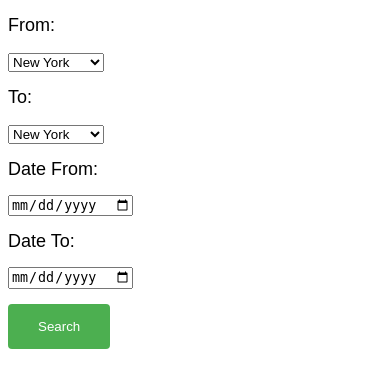
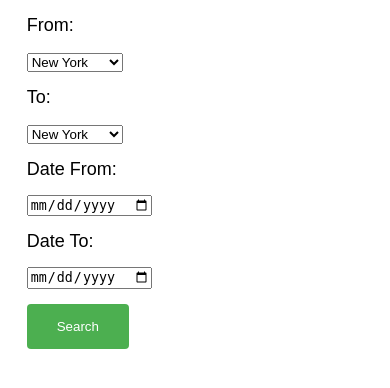
Before and after one commit to lgaleana/pime, a FastAPI app: page / in a window 390 px wide. Shown: the top 388 px of the page. Run offline with FastAPI, Linux system fonts and the light colour scheme.

Commit message:
PIME-29: Subtask - Improve UI in mobile 2 (#29)

```diff
--- a/static/css/results.css
+++ b/static/css/results.css
@@ -22,6 +22,10 @@
   th, td {
     padding: 15px;
   }
+  table {
+    display: block;
+    overflow-x: auto;
+  }
 }
 
 @media (min-width: 600px) {
--- a/static/css/search.css
+++ b/static/css/search.css
@@ -35,6 +35,9 @@
   input[type='submit'] {
     padding: 15px 30px;
   }
+  form {
+    width: 90%;
+  }
 }
 
 @media (min-width: 600px) {
```
